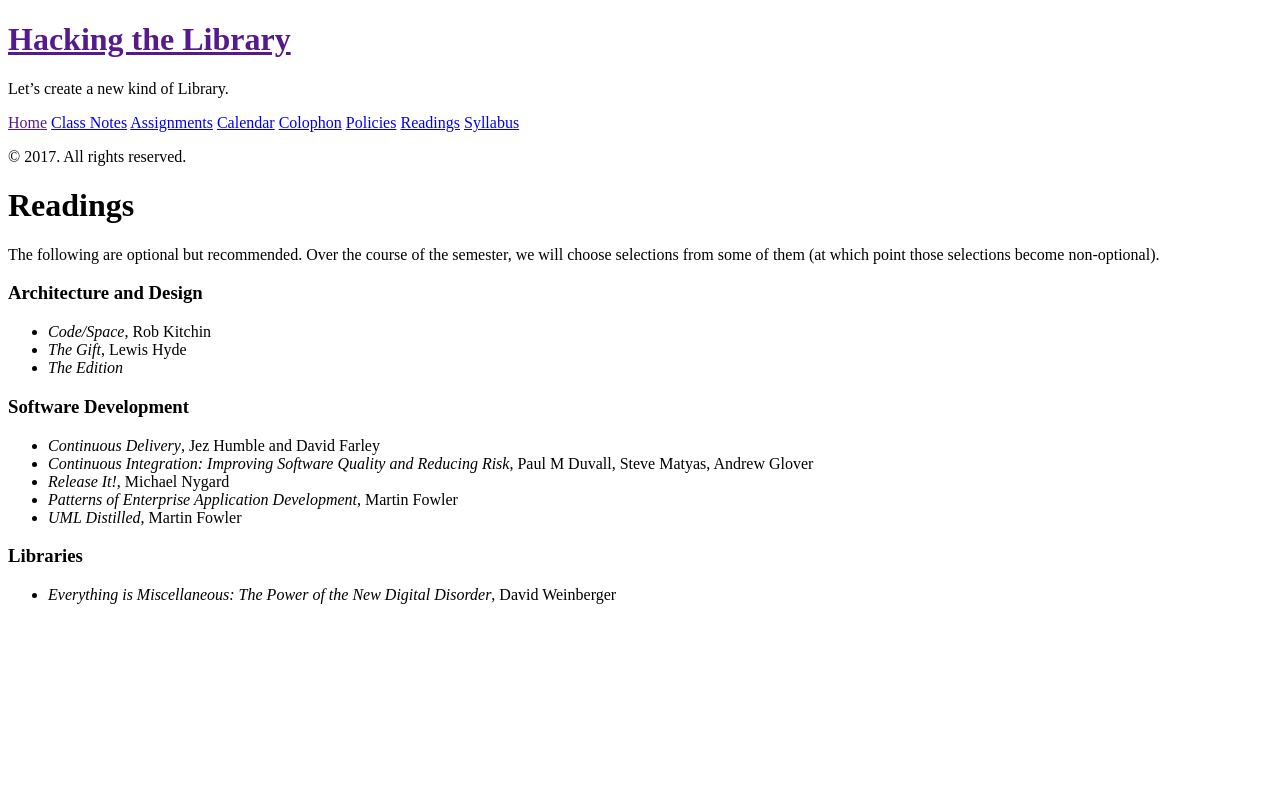
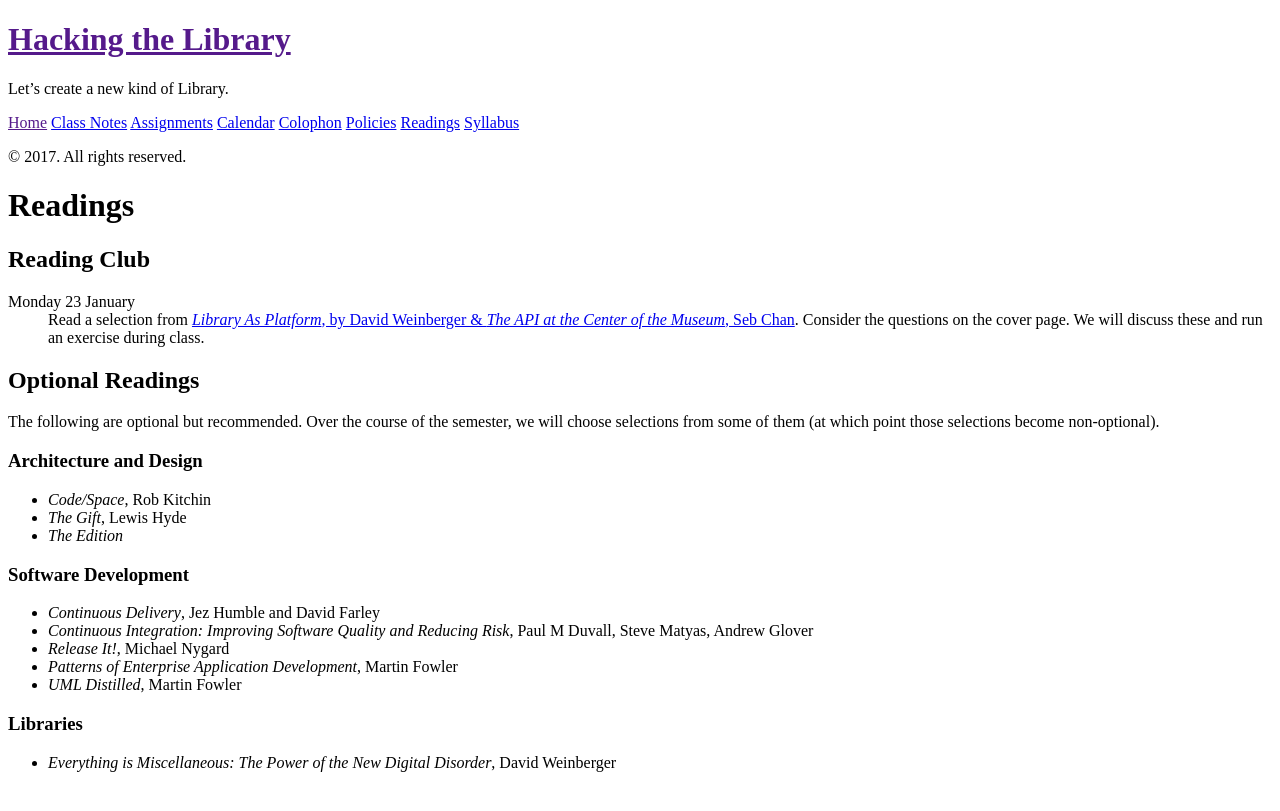
Before and after one commit to osteele/hackingthelibrary.org, a Jekyll site: the page built from _pages/readings.md, in a window 1280 px wide. Shown: the top 811 px of the page. Built offline with Jekyll 4.4.1, drawn with Linux system fonts in a browser that asks for light colours.

Commit message:
add reading to Readings page

```diff
--- a/_pages/readings.md
+++ b/_pages/readings.md
@@ -3,6 +3,13 @@ layout: page
 title: Readings
 date: 2017-01-18
 ---
+
+## Reading Club
+
+Monday 23 January
+: Read a selection from {{site.data.readings.platform.reading}}{{site.data.readings.platform.assignment}}
+
+## Optional Readings
 
 The following are optional but recommended.
 Over the course of the semester, we will choose selections from some of them (at which point those selections become
```
